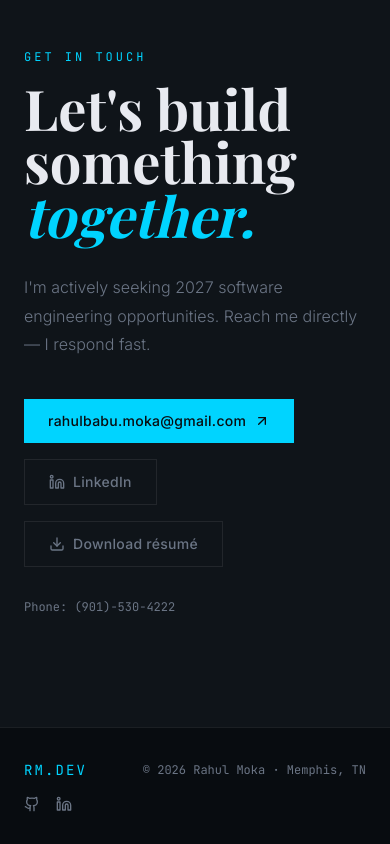
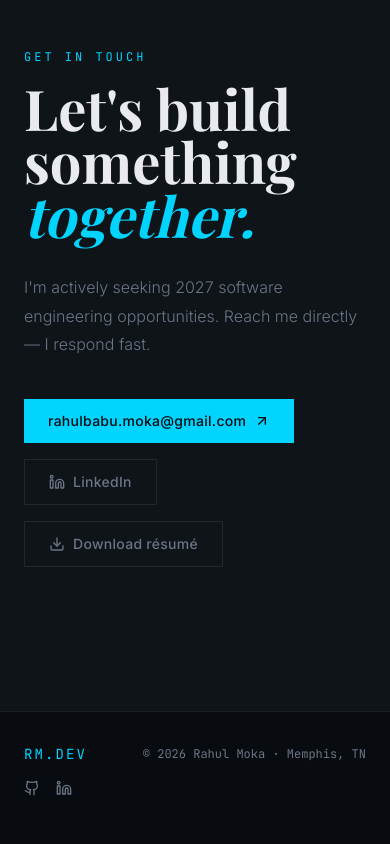
Before and after one commit to RahulBruh/portfolio, a Next.js app: page / in a window 390 px wide. Shown: the part 8059-8903 px from the top of the page. Built offline with nearby package versions, Linux system fonts and the light colour scheme.

Commit message:
Remove phone number from Contact section to prevent scraping/spam

```diff
--- a/src/components/contact/Contact.tsx
+++ b/src/components/contact/Contact.tsx
@@ -40,7 +40,6 @@ export default function Contact() {
             Download résumé
           </a>
         </div>
-        <p className="text-xs text-text-muted m-0 font-code">Phone: (901)-530-4222</p>
       </div>
     </section>
   );
```
